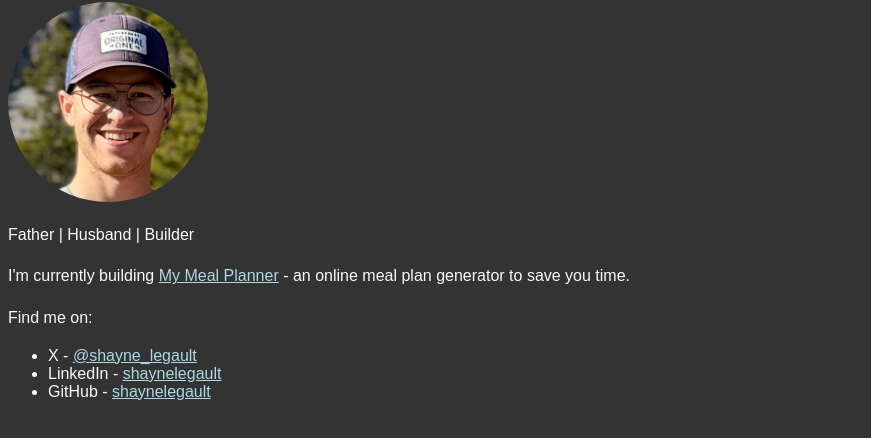
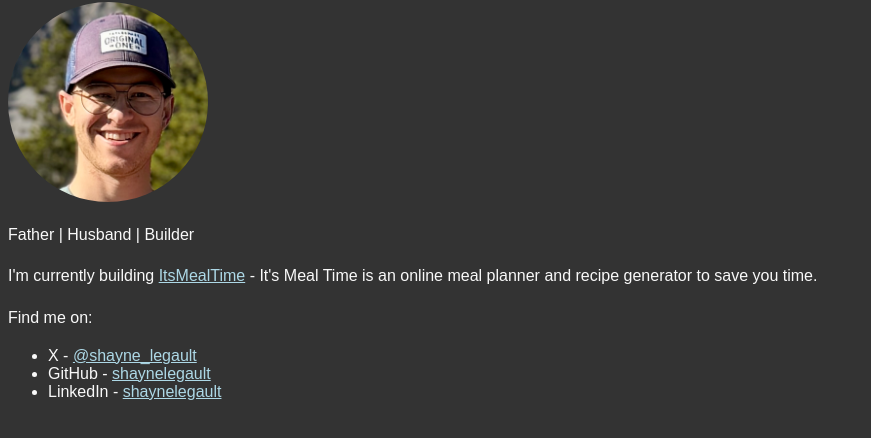
Before and after one commit to shaynelegault/shaynelegault.ca, a plain HTML site: page index.html in a window 1280 px wide. Shown: the part 78-516 px from the top of the page, without its empty margins (0-871 px from the left). Drawn offline with Linux system fonts and the light colour scheme.

Commit message:
itsmealtime

```diff
--- a/index.html
+++ b/index.html
@@ -11,14 +11,14 @@
     <h1>Shayne Legault</h1>
     <img src="images/Shayne Legault.jpg" alt="Shayne Legault" style="border-radius: 50%; width: 200px; height: 200px; object-fit: cover;">
     <p>Father | Husband | Builder</p>
-    <p>I'm currently building <a href="https://mymealplanner.online">My Meal Planner</a> -
-    an online meal plan generator to save you time.</p>
+    <p>I'm currently building <a href="https://itsmealtime.ca">ItsMealTime</a> - It's Meal Time is
+    an online meal planner and recipe generator to save you time.</p>
 
     <p>Find me on:</p>
         <ul>
             <li>X - <a href="https://x.com/shayne_legault">@shayne_legault</a></li>
+            <li>GitHub - <a href="https://github.com/shaynelegault">shaynelegault</a></li>
             <li>LinkedIn - <a href="https://www.linkedin.com/in/shaynelegault/">shaynelegault</a> </li>
-            <li>GitHub - <a href="https://github.com/shaynelegault">shaynelegault</a></li>
         </ul>
 
 </body>
```
